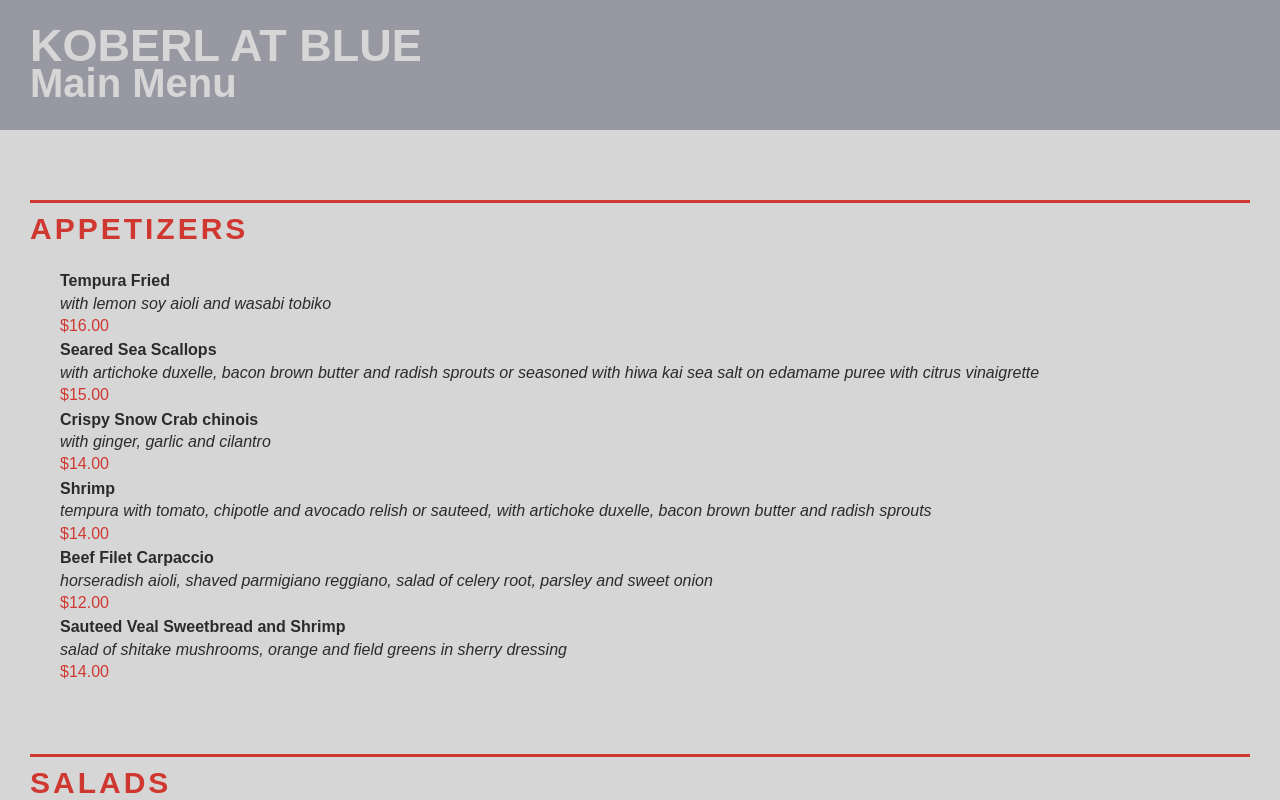
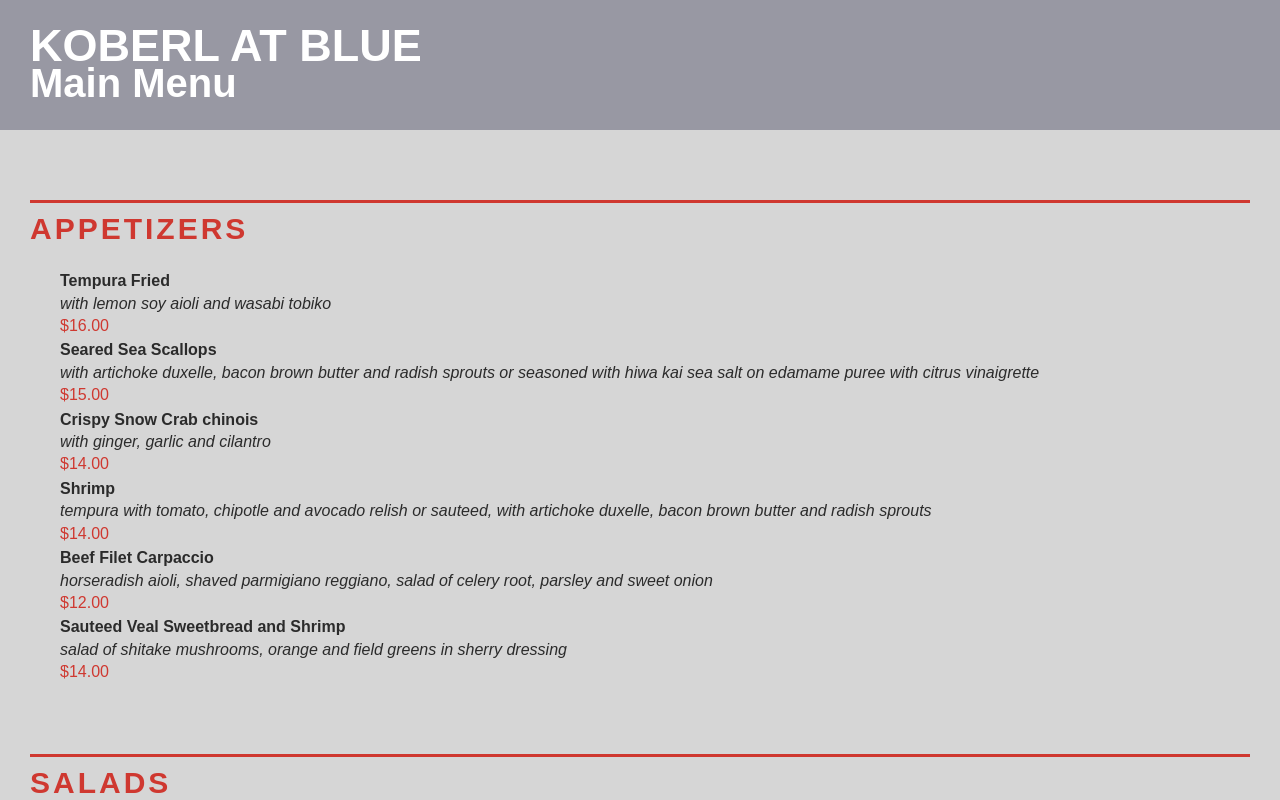
Before and after one commit to leolutzzz/leolutzzz.github.io, a plain HTML site: page grc1090/resturantmenu/index.html in a window 1280 px wide. Shown: the top 800 px of the page. Drawn offline with Linux system fonts and the light colour scheme.

Commit message:
Update style.css

```diff
--- a/grc1090/resturantmenu/style.css
+++ b/grc1090/resturantmenu/style.css
@@ -59,7 +59,7 @@ body {
 
 h1 {
 	background-color: #9898A3;
-	color: #d6d6d6; /* Same as body background. */
+	color: white; /* Same as body background. */
 	font-size: 45px;
 	padding: 35px 30px 15px; /* You want three values. */
 	font-weight: bold;
@@ -69,7 +69,7 @@ h1 {
 
 h2 {
 	background-color: #9898A3;
-	color: #d6d6d6;
+	color: white;
 	font-size: 40px;
 	padding: 0px 30px 35px;
 	font-family: sans-serif;
```
